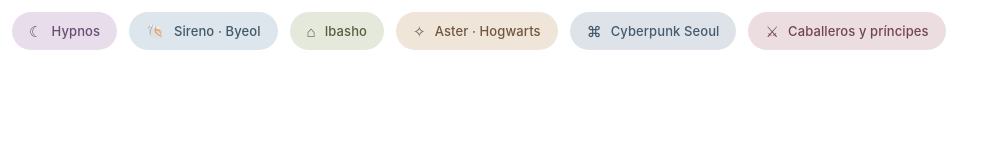
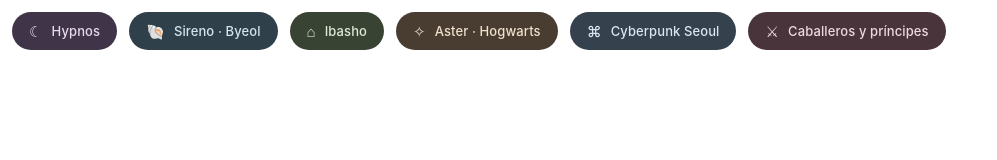
Before and after one commit to Byeol-Yoon/notion-masterlist, a plain HTML site: page index.html in a window 1280 px wide. Shown: the whole page, without its empty margins (0-997 px from the left). Drawn offline with Linux system fonts and the dark colour scheme.

Commit message:
Update index.html

```diff
--- a/index.html
+++ b/index.html
@@ -12,12 +12,17 @@
     box-sizing: border-box;
   }
 
+  html,
   body {
     margin: 0;
+    padding: 0;
+    background: transparent !important;
+  }
+
+  body {
     padding: 12px;
     font-family: -apple-system, BlinkMacSystemFont,
       "Segoe UI", sans-serif;
-    background: transparent;
   }
 
   .collection {
@@ -58,41 +63,79 @@
     outline-offset: 3px;
   }
 
-  /* HYPNOS */
+  /* LIGHT MODE */
+
   .hypnos {
     background: #E8DDEB;
     color: #674D70;
   }
 
-  /* SIRENO */
   .sireno {
     background: #DCE6EC;
     color: #405967;
   }
 
-  /* IBASHO */
   .ibasho {
     background: #E4E9DB;
     color: #53613D;
   }
 
-  /* HOGWARTS */
   .hogwarts {
     background: #EFE5D9;
     color: #70563F;
   }
 
-  /* CYBERPUNK */
   .cyberpunk {
     background: #DDE3E9;
     color: #46596D;
   }
 
-  /* CABALLEROS */
   .caballeros {
     background: #EBDDE0;
     color: #704650;
   }
+
+  /* DARK MODE */
+
+  @media (prefers-color-scheme: dark) {
+
+    .hypnos {
+      background: #403448;
+      color: #E8D9EF;
+    }
+
+    .sireno {
+      background: #30404A;
+      color: #D5E4ED;
+    }
+
+    .ibasho {
+      background: #394333;
+      color: #DFE9D5;
+    }
+
+    .hogwarts {
+      background: #493D32;
+      color: #F0E0CC;
+    }
+
+    .cyberpunk {
+      background: #35414D;
+      color: #DCE6F0;
+    }
+
+    .caballeros {
+      background: #49343B;
+      color: #EFD9DF;
+    }
+
+    .chip:hover {
+      filter: brightness(1.2);
+      box-shadow: 0 5px 14px rgba(0,0,0,0.25);
+    }
+  }
+
+  /* RESPONSIVE */
 
   @media (max-width: 480px) {
     .collection {
@@ -104,6 +147,7 @@
       font-size: 12px;
     }
   }
+
 </style>
 </head>
 
```
